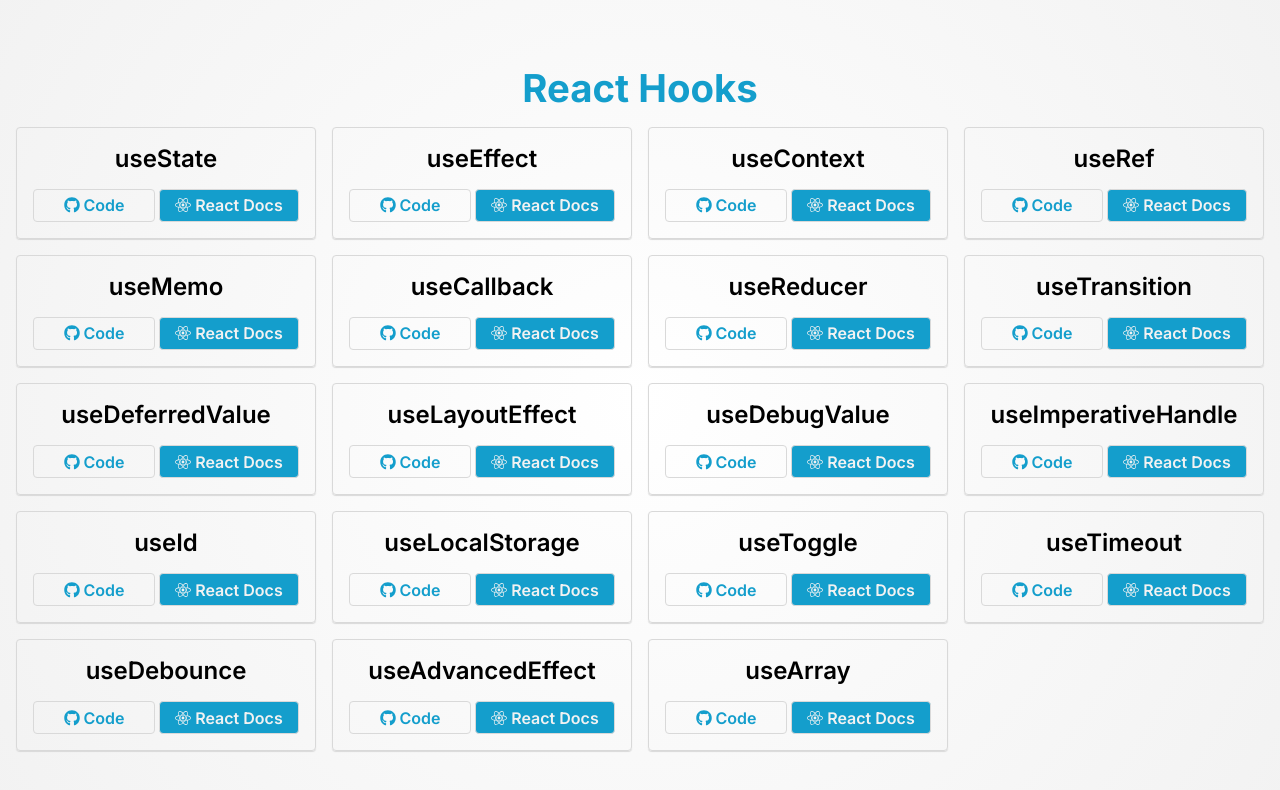
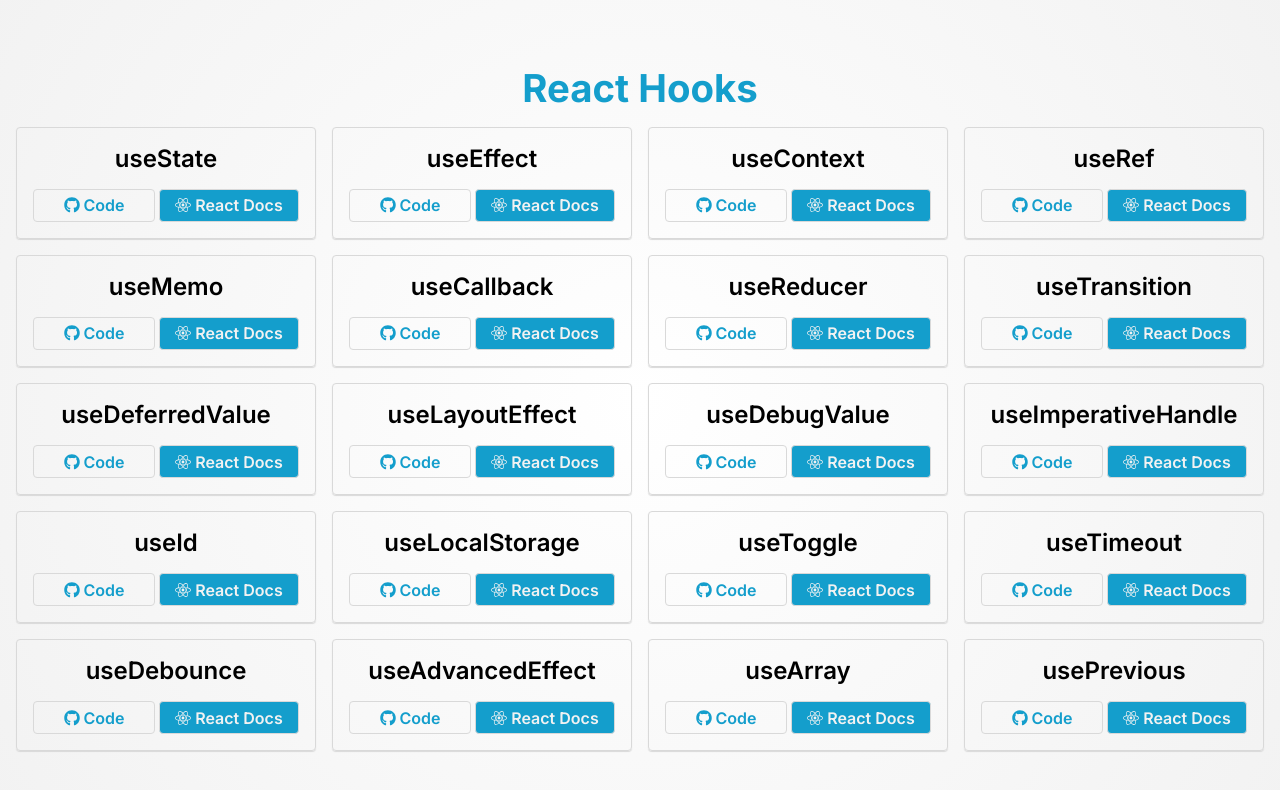
Before and after one commit to uttamakwana/react-hooks, a React (Vite) app: page / in a window 1280 px wide. Shown: the top 790 px of the page. Built offline with nearby package versions, Linux system fonts and the light colour scheme.

Commit message:
Hook: usePrevious completed

```diff
--- a/src/App.jsx
+++ b/src/App.jsx
@@ -20,6 +20,7 @@
   UseDebounce,
   UseAdvancedEffect,
   UseArray,
+  UsePrevious,
 } from "./pages";
 import { FaBars, FaHome } from "react-icons/fa";
 import { Sidebar } from "./components";
@@ -55,6 +56,7 @@
         <Route path="/useDebounce" element={<UseDebounce />} />
         <Route path="/useAdvancedEffect" element={<UseAdvancedEffect />} />
         <Route path="/useArray" element={<UseArray />} />
+        <Route path="/usePrevious" element={<UsePrevious />} />
       </Routes>
       {pathname !== "/" && (
         <>
--- a/src/constants/hooks.js
+++ b/src/constants/hooks.js
@@ -21,7 +21,8 @@
   "useTimeout",
   "useDebounce",
   "useAdvancedEffect",
-  "useArray"
+  "useArray",
+  "usePrevious"
 ];
 
 export const hooks = hooksArr.map((hook, index) => ({
--- a/src/pages/index.js
+++ b/src/pages/index.js
@@ -19,6 +19,7 @@
 import UseDebounce from "./useDebounce/useDebounce.jsx";
 import UseAdvancedEffect from "./useAdvancedEffect/useAdvancedEffect.jsx";
 import UseArray from "./useArray/useArray.jsx";
+import UsePrevious from "./usePrevious/usePrevious.jsx";
 
 export {
   Landing,
@@ -40,5 +41,6 @@
   UseTimeout,
   UseDebounce,
   UseAdvancedEffect,
-  UseArray
+  UseArray,
+  UsePrevious
 };
--- /dev/null
+++ b/src/pages/usePrevious/hook/usePrevious.js
@@ -0,0 +1,13 @@
+import { useRef } from "react";
+
+export function usePrevious(value) {
+  const currentRef = useRef(value);
+  const previousRef = useRef();
+
+  if (currentRef.current !== value) {
+    previousRef.current = currentRef.current;
+    currentRef.current = value;
+  }
+
+  return previousRef.current;
+}
--- /dev/null
+++ b/src/pages/usePrevious/usePrevious.jsx
@@ -0,0 +1,60 @@
+import { useState } from "react";
+import { Hero } from "../../components";
+import { usePrevious } from "./hook/usePrevious.js";
+
+const UsePrevious = () => {
+  const [count, setCount] = useState(() => 0);
+  const [name, setName] = useState(() => "Uttam");
+  const previousValue = usePrevious(count);
+
+  //does: Increment count by one
+  function incrementCounter() {
+    setCount((prev) => prev + 1);
+  }
+
+  //does: Decrement count by one (only if counter is greater then 0)
+  function decrementCounter() {
+    if (count > 0) {
+      setCount((prev) => prev - 1);
+    }
+  }
+  return (
+    <main className="hook-container use-previous-hook-container">
+      <Hero
+        hookName={"usePrevious"}
+        heroText={`by
+        a counter which can increment and decrement and can have its previous value stored.`}
+      />
+      <div className="| readable-container">
+        <div className="flex-center gap-1">
+          <button
+            className="| btn fw-900 fs-button pointer"
+            onClick={decrementCounter}
+          >
+            -
+          </button>
+          <p className="| fw-900 fs-subheading p-1">{count}</p>
+          <button
+            className="| btn fw-900 fs-button pointer"
+            onClick={incrementCounter}
+          >
+            +
+          </button>
+        </div>
+        <div className="flex-col flex-center gap-1">
+          <p className="| text-center">{name}</p>
+          <button className="| btn" onClick={() => setName("Dhaval")}>
+            Change Name
+          </button>
+        </div>
+        {(previousValue || previousValue === 0) && (
+          <p className="| text-center fs-subheading my-1 fw-900">
+            Previous Value:{previousValue}
+          </p>
+        )}
+      </div>
+    </main>
+  );
+};
+
+export default UsePrevious;
```
